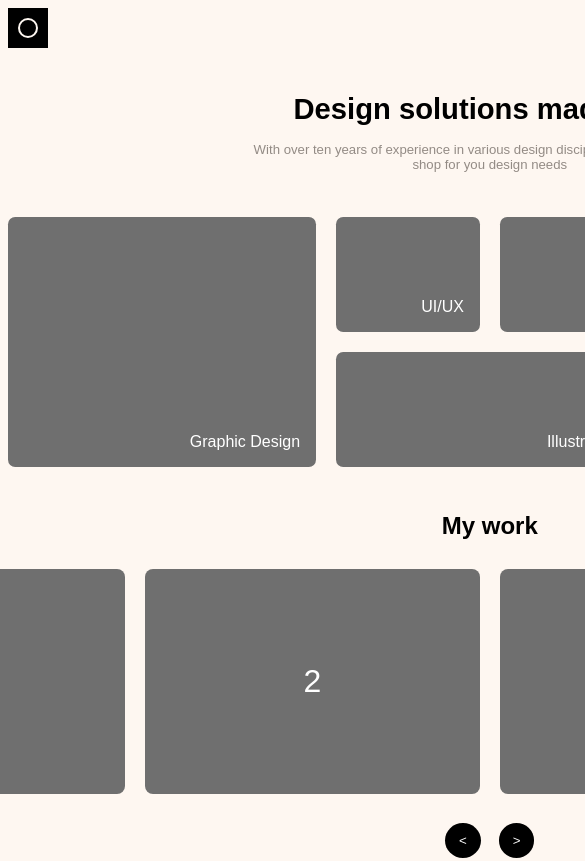
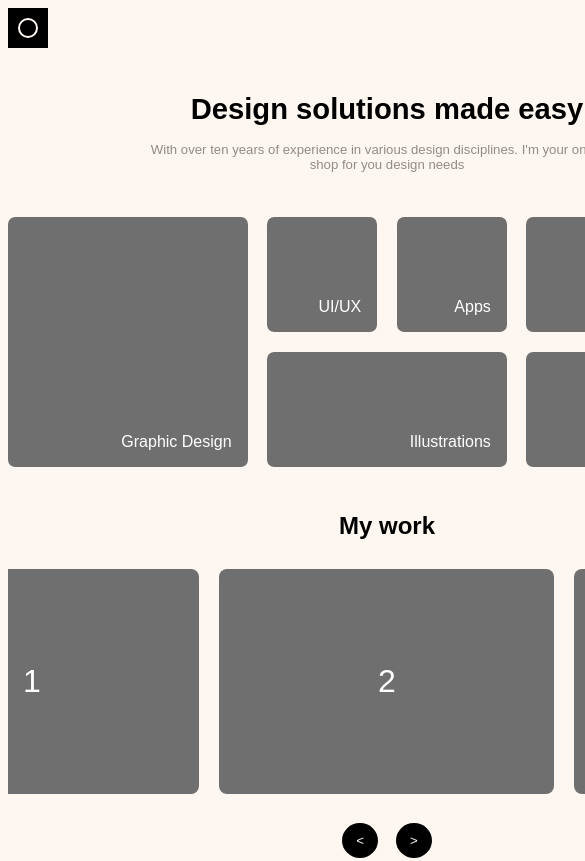
Before and after one commit to yuriyberg/grid-layout-design, a website built with Parcel: page index.html in a window 390 px wide. Shown: the top 861 px of the page, 585 px wide, since content can reach past the window. Built offline with nearby package versions, Linux system fonts and the light colour scheme.

```diff
--- a/index.html
+++ b/index.html
@@ -46,7 +46,6 @@
                     <li class="slider-item" data-slider-item>1</li>
                     <li class="slider-item" data-slider-item>2</li>
                     <li class="slider-item" data-slider-item>3</li>
-                    <li class="slider-item" data-slider-item>4</li>
                 </ul>
 
                 <div class="work-slider-controls slider-controls">
--- a/scss/components/_works.scss
+++ b/scss/components/_works.scss
@@ -5,9 +5,5 @@
   grid-row-gap: 1.825em;
   grid-template-columns: 1fr;
   grid-template-rows: repeat(3, auto);
-
-  &-slider {
-    margin-left: calc(-100vw / 2 + 900px / 2);
-    margin-right: calc(-100vw / 2 + 900px / 2);
-  }
+  overflow: hidden;
 }
```
